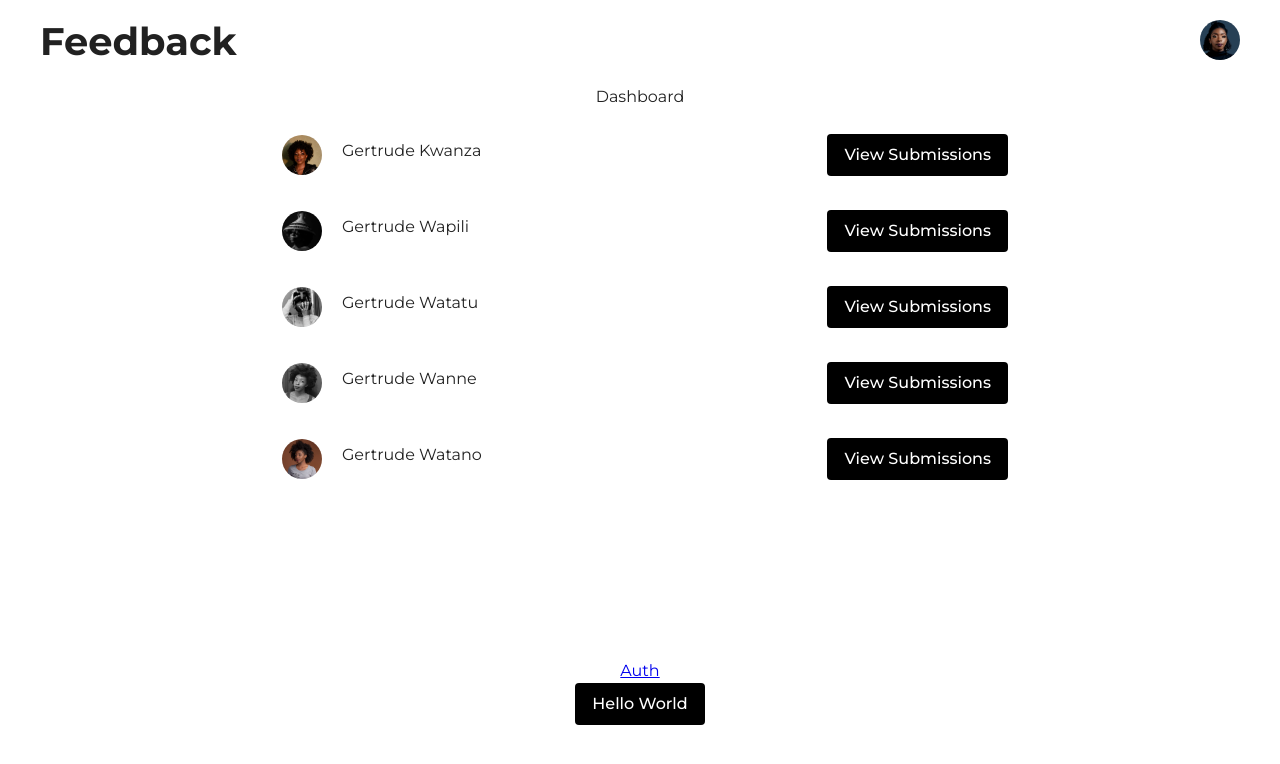
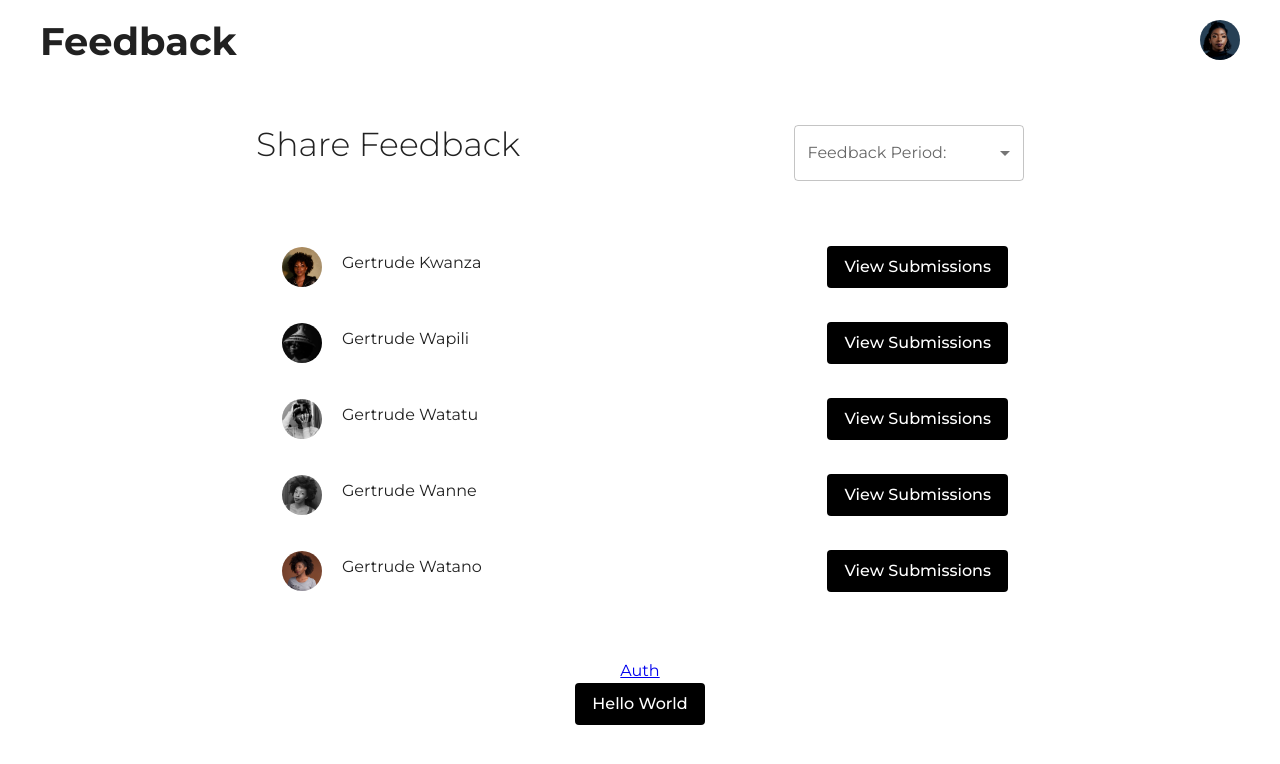
Before and after one commit to gertie-sheshe/your-feedback, a React (Create React App) app: page /dashboard in a window 1280 px wide. Shown: the top 764 px of the page. Built offline with nearby package versions, Linux system fonts and the light colour scheme.

Commit message:
(feat) add panel heading

```diff
--- /dev/null
+++ b/src/components/PanelHeading/PanelHeading.js
@@ -0,0 +1,33 @@
+import React from "react";
+import {
+  Grid,
+  Typography,
+  InputLabel,
+  MenuItem,
+  Select,
+  FormControl,
+} from "@mui/material";
+
+function PanelHeading() {
+  return (
+    <Grid
+      sx={{
+        display: "flex",
+        justifyContent: "space-between",
+        margin: "40px 0",
+      }}
+    >
+      <Typography variant="h2">Share Feedback</Typography>
+      <FormControl sx={{ width: "30%" }}>
+        <InputLabel id="feedback-period-label">Feedback Period:</InputLabel>
+        <Select labelId="feedback-period-label">
+          <MenuItem value="week1">Week 1</MenuItem>
+          <MenuItem value="week2">Week 2</MenuItem>
+          <MenuItem value="week3">Week 3</MenuItem>
+        </Select>
+      </FormControl>
+    </Grid>
+  );
+}
+
+export default PanelHeading;
--- /dev/null
+++ b/src/components/PanelHeading/index.js
@@ -0,0 +1,3 @@
+import PanelHeading from "./PanelHeading";
+
+export default PanelHeading;
--- a/src/components/User/User.js
+++ b/src/components/User/User.js
@@ -5,6 +5,11 @@ import UserAvatar from "../../ui/UserAvatar";
 function User({ user }) {
   return (
     <ListItem
+      sx={{
+        "&:hover": {
+          backgroundColor: "#f5f5f5",
+        },
+      }}
       key={user.name}
       secondaryAction={<Button variant="contained">View Submissions</Button>}
     >
--- a/src/layout/Tabs/ShareFeedback/ShareFeedback.js
+++ b/src/layout/Tabs/ShareFeedback/ShareFeedback.js
@@ -1,9 +1,11 @@
 import React from "react";
 import UsersList from "../../../components/UsersList";
+import PanelHeading from "../../../components/PanelHeading";
 
 function ShareFeedback() {
   return (
     <>
+      <PanelHeading />
       <UsersList />
     </>
   );
--- a/src/views/Dashboard/Dashboard.js
+++ b/src/views/Dashboard/Dashboard.js
@@ -15,7 +15,6 @@ const Dashboard = ({ tabValue }) => {
         flexDirection: "column",
       }}
     >
-      <div>Dashboard</div>
       <Grid
         sx={{
           width: "60vw",
```
